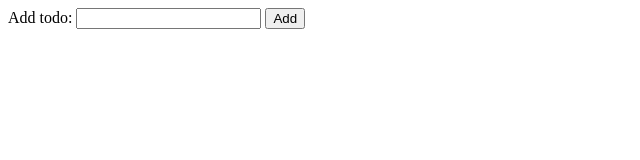
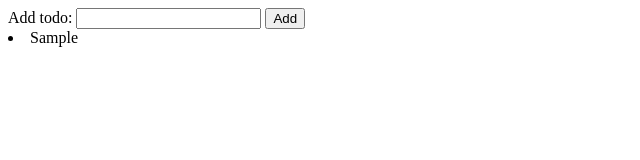
Before and after one commit to sugamcs/todo-js, a website built with webpack: page dist/index.html in a window 1280 px wide. Both pictures are taken after typing "Sample" into the empty fields and a click on the button "Add". Shown: the full height of the page, 0-640 px from the left. Built offline with nearby package versions, Linux system fonts and the light colour scheme.

Commit message:
Create update todoList function

```diff
--- a/src/index.js
+++ b/src/index.js
@@ -1,3 +1,6 @@
+const todoText = document.querySelector("#todolist")
+const mainContainer = document.querySelector(".container")
+
 function todoList() {
     return { todos: [] };
 }
@@ -18,7 +21,18 @@ document.addEventListener('DOMContentLoaded', function () {
 
         if (newTodo !== "") {
             todos.push(newTodo);
-            console.log(todos);
+            updateToDoList()
         }
+
+        function updateToDoList() {
+            todoText.textContent = ""
+
+            todos.forEach(todo => {
+            const todoItem = document.createElement('li');
+            todoItem.textContent = todo
+            todoText.append(todoItem)
+    })
+}
+
     });
 });
```
Also changed, not shown: dist/index.html, dist/main.js.
